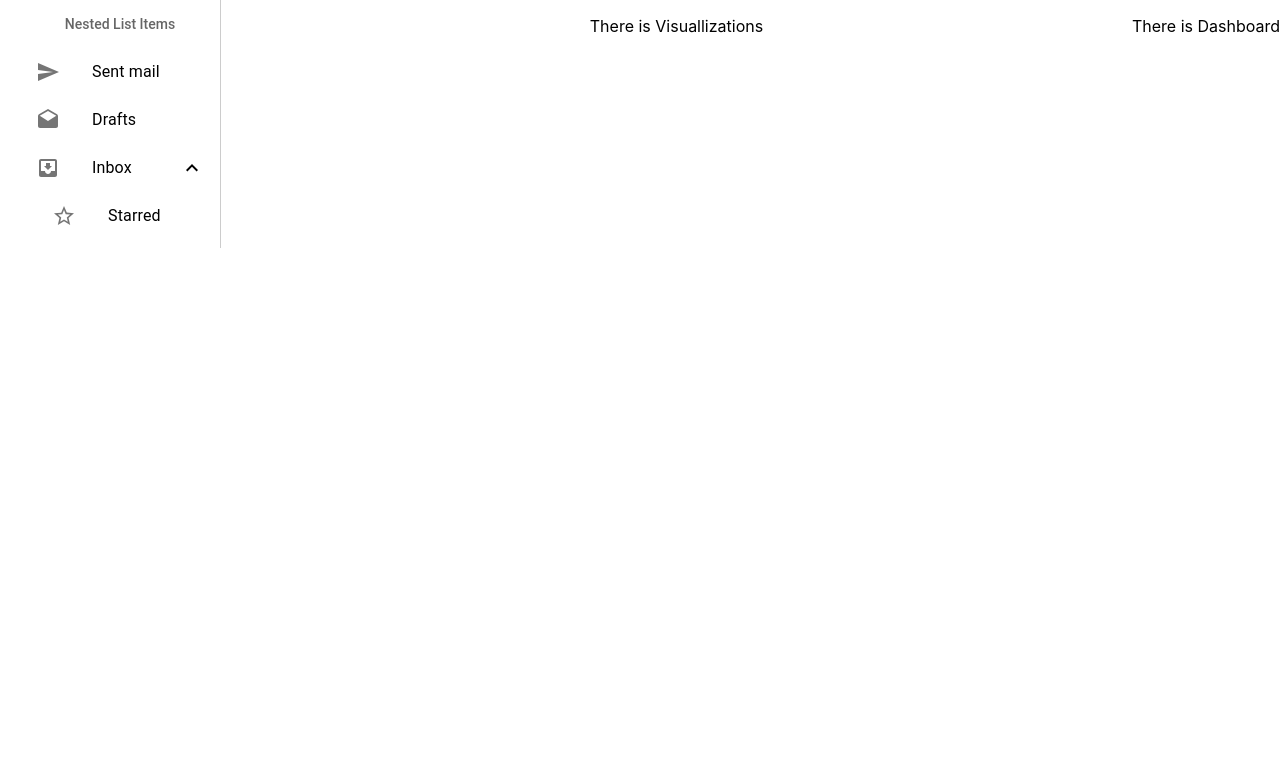
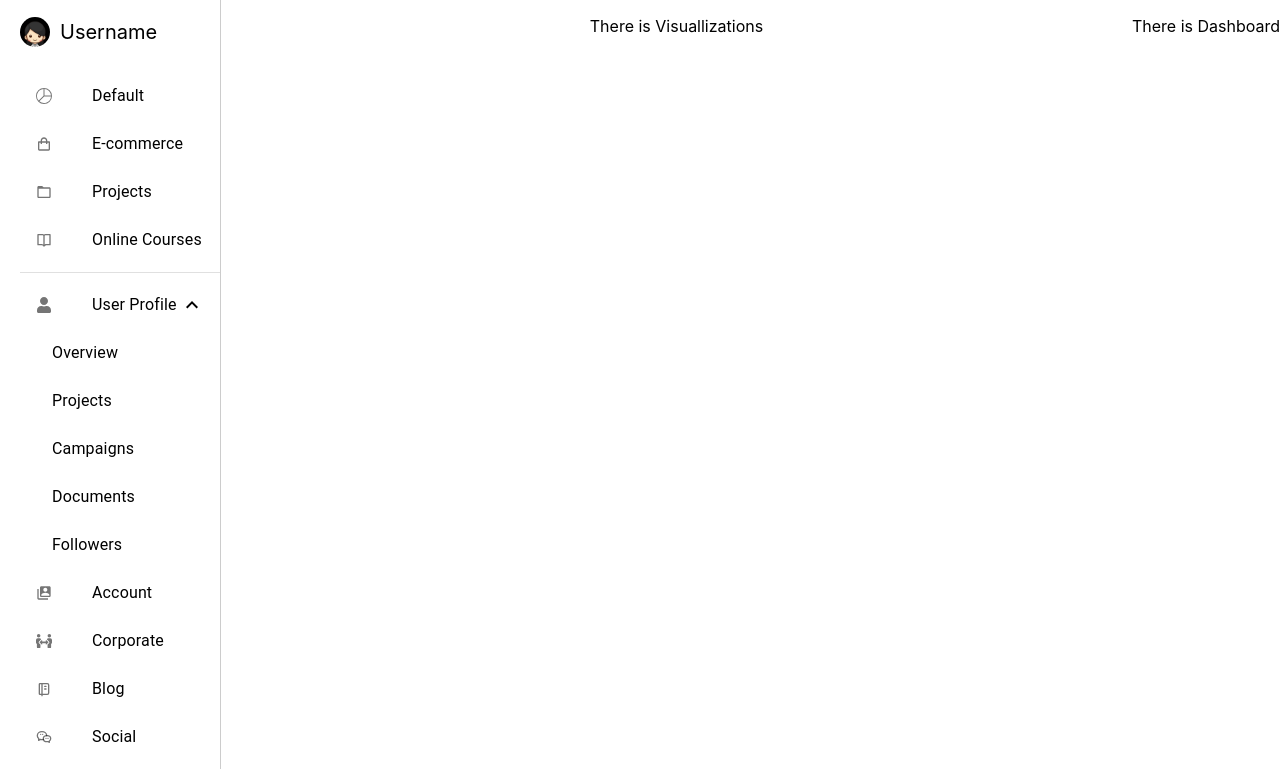
Before and after one commit to janice880624/react, a React (Create React App) app: page / in a window 1280 px wide. Shown: the top 782 px of the page. Built offline with nearby package versions, Linux system fonts and the light colour scheme.

Commit message:
Update Sidebar.js

```diff
--- a/src/components/Sidebar/Sidebar.js
+++ b/src/components/Sidebar/Sidebar.js
@@ -1,17 +1,33 @@
 import React from "react";
-import ListSubheader from '@mui/material/ListSubheader';
+import styled from "styled-components";
+import headphoto from "../../img/head.jpg";
+import "./Sidebar.css";
+import { BsPieChart } from "react-icons/bs";
+import { BiFolder, BiBookOpen, BiShoppingBag } from "react-icons/bi";
+import { TbBrandWechat, TbNotebook } from "react-icons/tb";
+import { FaPeopleArrows, FaUser } from "react-icons/fa";
+import { MdSwitchAccount} from "react-icons/md";
+import Collapse from '@mui/material/Collapse';
+import Box from '@mui/material/Box';
 import List from '@mui/material/List';
+import ListItem from '@mui/material/ListItem';
 import ListItemButton from '@mui/material/ListItemButton';
 import ListItemIcon from '@mui/material/ListItemIcon';
 import ListItemText from '@mui/material/ListItemText';
-import Collapse from '@mui/material/Collapse';
-import InboxIcon from '@mui/icons-material/MoveToInbox';
-import DraftsIcon from '@mui/icons-material/Drafts';
-import SendIcon from '@mui/icons-material/Send';
+import Divider from '@mui/material/Divider';
+import ExpandMore from '@mui/icons-material/ExpandMore';
 import ExpandLess from '@mui/icons-material/ExpandLess';
-import ExpandMore from '@mui/icons-material/ExpandMore';
-import StarBorder from '@mui/icons-material/StarBorder';
-import "./Sidebar.css";
+
+const Account = styled.div`
+    text-align: center;
+    display: flex;
+    flow-wrap: nowrap;
+    align-items: center;
+    p{
+        margin-left: 10px;
+        font-size: 20px;
+    }
+`
 
 function Sidebar(){
     const [open, setOpen] = React.useState(true);
@@ -21,46 +37,122 @@ function Sidebar(){
     };
 
     return (
-        <List
-        sx={{ width: '100%', maxWidth: 360, bgcolor: 'background.paper' }}
-        component="nav"
-        aria-labelledby="nested-list-subheader"
-        subheader={
-            <ListSubheader component="div" id="nested-list-subheader">
-            Nested List Items
-            </ListSubheader>
-        }
-        >
+        <Box sx={{ width: '100%', maxWidth: 360, bgcolor: 'background.paper' }}>
+            <div>
+                <Account>
+                    <img src={headphoto} alt="headphoto" className="headphoto"/>
+                    <p> Username </p>
+                </Account>
+            </div>
+            <nav aria-label="main mailbox folders">
+                <List>
+                    <ListItem disablePadding>
                         <ListItemButton>
                             <ListItemIcon>
-            <SendIcon />
+                                <BsPieChart />
                             </ListItemIcon>
-            <ListItemText primary="Sent mail" />
+                            <ListItemText primary="Default" />
                         </ListItemButton>
+                    </ListItem>
+
+                    <ListItem disablePadding>
                         <ListItemButton>
                             <ListItemIcon>
-            <DraftsIcon />
+                                <BiShoppingBag />
                             </ListItemIcon>
-            <ListItemText primary="Drafts" />
+                            <ListItemText primary="E-commerce" />
                         </ListItemButton>
+                    </ListItem>
+
+                    <ListItem disablePadding>
+                        <ListItemButton>
+                            <ListItemIcon>
+                                <BiFolder />
+                            </ListItemIcon>
+                            <ListItemText primary="Projects" />
+                        </ListItemButton>
+                    </ListItem>
+
+                    <ListItem disablePadding>
+                        <ListItemButton>
+                            <ListItemIcon>
+                                <BiBookOpen />
+                            </ListItemIcon>
+                            <ListItemText primary="Online Courses" />
+                        </ListItemButton>
+                    </ListItem>
+                </List>
+            </nav>
+
+            <Divider />
+
+            <nav aria-label="secondary mailbox folders">
+                <List>
                     <ListItemButton onClick={handleClick}>
                         <ListItemIcon>
-            <InboxIcon />
+                            <FaUser />
                         </ListItemIcon>
-            <ListItemText primary="Inbox" />
+                        <ListItemText primary="User Profile" />
                         {open ? <ExpandLess /> : <ExpandMore />}
                     </ListItemButton>
                     <Collapse in={open} timeout="auto" unmountOnExit>
                         <List component="div" disablePadding>
                             <ListItemButton sx={{ pl: 4 }}>
-                <ListItemIcon>
-                <StarBorder />
-                </ListItemIcon>
-                <ListItemText primary="Starred" />
+                                <ListItemText primary="Overview" />
+                            </ListItemButton>
+                            <ListItemButton sx={{ pl: 4 }}>
+                                <ListItemText primary="Projects" />
+                            </ListItemButton>
+                            <ListItemButton sx={{ pl: 4 }}>
+                                <ListItemText primary="Campaigns" />
+                            </ListItemButton>
+                            <ListItemButton sx={{ pl: 4 }}>
+                                <ListItemText primary="Documents" />
+                            </ListItemButton>
+                            <ListItemButton sx={{ pl: 4 }}>
+                                <ListItemText primary="Followers" />
                             </ListItemButton>
                         </List>
                     </Collapse>
+
+                    <ListItem disablePadding>
+                        <ListItemButton>
+                            <ListItemIcon>
+                                <MdSwitchAccount />
+                            </ListItemIcon>
+                            <ListItemText primary="Account" />
+                        </ListItemButton>
+                    </ListItem>
+
+                    <ListItem disablePadding>
+                        <ListItemButton>
+                            <ListItemIcon>
+                                <FaPeopleArrows />
+                            </ListItemIcon>
+                            <ListItemText primary="Corporate" />
+                        </ListItemButton>
+                    </ListItem>
+
+                    <ListItem disablePadding>
+                        <ListItemButton>
+                            <ListItemIcon>
+                                <TbNotebook />
+                            </ListItemIcon>
+                            <ListItemText primary="Blog" />
+                        </ListItemButton>
+                    </ListItem>
+
+                    <ListItem disablePadding>
+                        <ListItemButton>
+                            <ListItemIcon>
+                                <TbBrandWechat />
+                            </ListItemIcon>
+                            <ListItemText primary="Social" />
+                        </ListItemButton>
+                    </ListItem>
                 </List>
+            </nav>
+        </Box>
     );
 }
 
```
Lines whose indentation alone changed are shown as unchanged.
